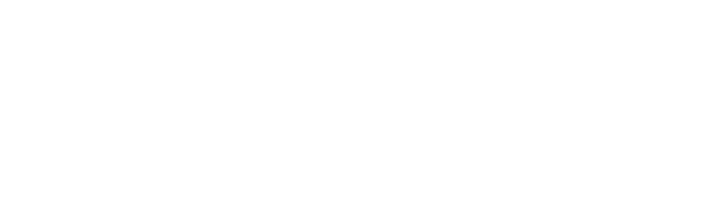
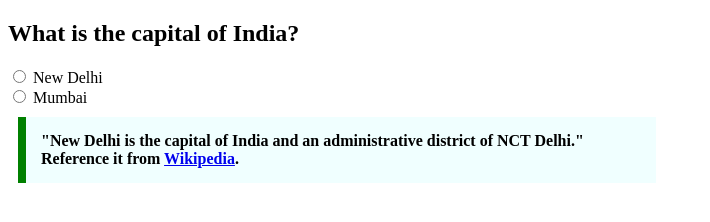
Before and after one commit to acciojob/trivia-Istiyakahmad, a website: page main.html in a window 1280 px wide. Shown: the whole page, without its empty margins (0-710 px from the left). Drawn offline with Linux system fonts and the light colour scheme.

Commit message:
created a submission

```diff
--- a/main.html
+++ b/main.html
@@ -7,6 +7,24 @@
 </head>
 
 <body>
+	<h2>What is the capital of India?</h2>
+
+<form>
+  <label>
+    <input type="radio" name="capital" value="new-delhi" />
+    New Delhi
+  </label><br>
+  <label>
+    <input type="radio" name="capital" value="mumbai" />
+    Mumbai
+  </label>
+</form>
+
+<blockquote>
+  "New Delhi is the capital of India and an administrative district of NCT Delhi."
+  Reference it from <a href="https://en.wikipedia.org/wiki/New_Delhi" target="_blank">Wikipedia</a>.
+</blockquote>
+
 	<!-- the entire body must be written by student -->
     <script type="text/javascript" src="./script.js">
 </script>
--- a/styles.css
+++ b/styles.css
@@ -1,2 +1,10 @@
+blockquote {
+  max-width: 600px;
+  margin: 10px;
+  padding: 15px;
+  border-left: 8px solid green;
+  background-color: #f0ffff;
+  font-weight: bold;
+}
 
 /* Your CSS Code here. */
```
